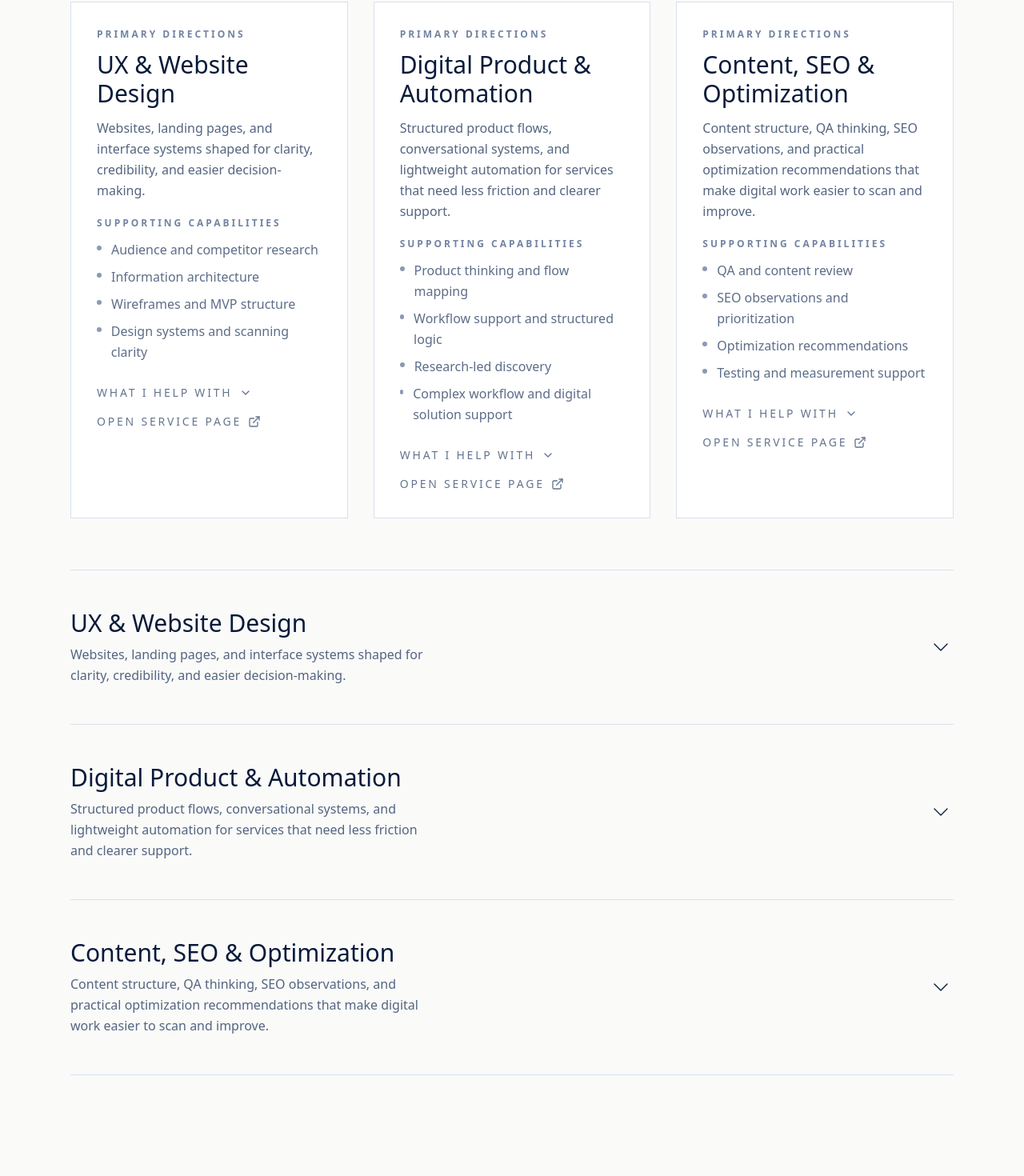
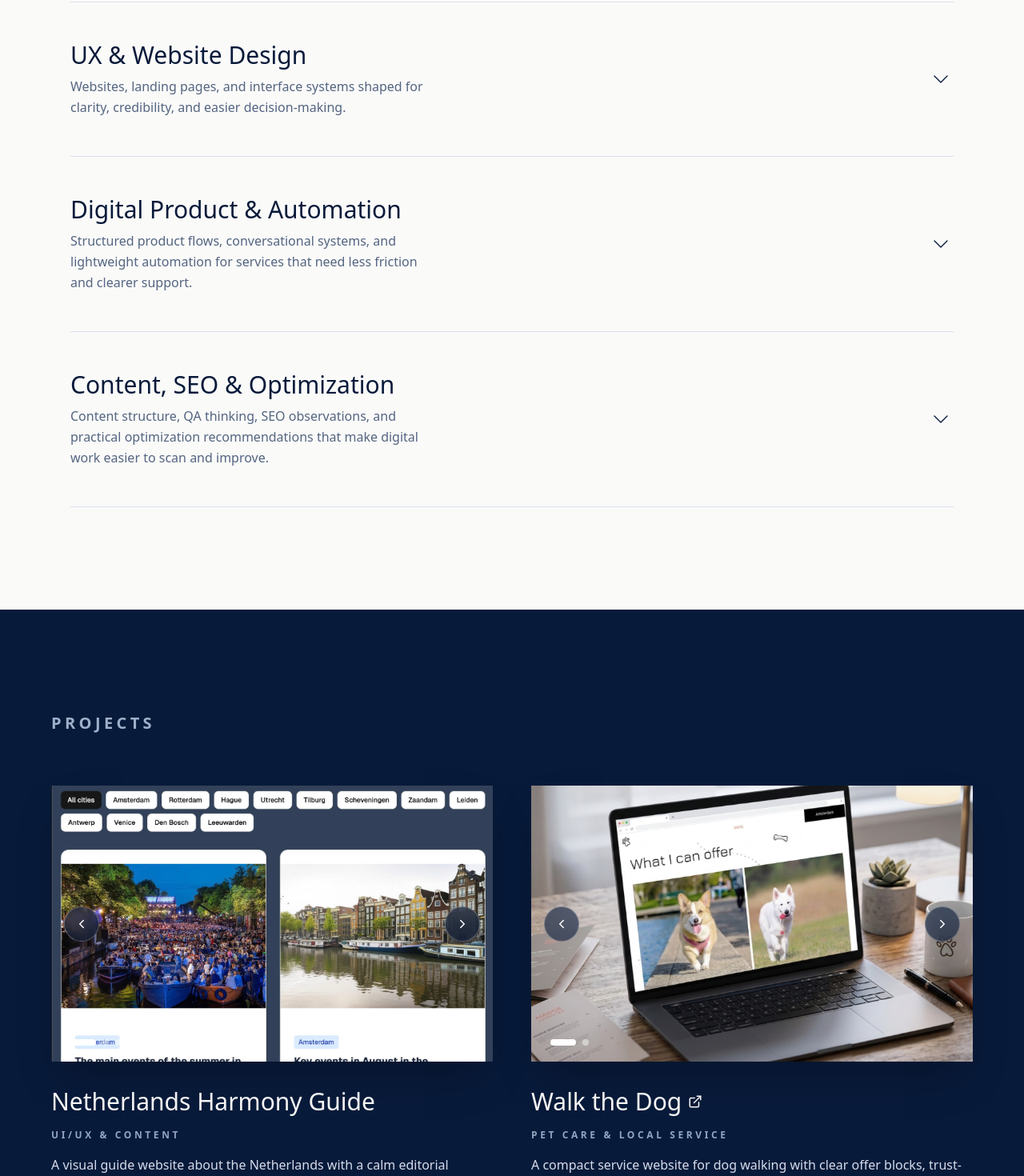
Before and after one commit to MargaritaSI/portfolio, a React (Vite) app: page / in a window 1280 px wide. Shown: the part 1019-2489 px from the top of the page at 80% size. Built offline with nearby package versions, Linux system fonts and the light colour scheme.

Commit message:
Update project

```diff
--- a/public/services/content-seo-optimization.html
+++ b/public/services/content-seo-optimization.html
@@ -48,10 +48,10 @@
           <strong>QA Testing Blog</strong>
           <p>Content organization for practical testing materials and learning resources.</p>
         </a>
-        <a class="card card-link" href="../index.html#project-seo-optimization-proposal">
+        <div class="card">
           <strong>SEO Analysis & Optimization Proposal</strong>
           <p>Audit-style review with practical recommendations and prioritized improvements.</p>
-        </a>
+        </div>
       </div>
 
       <h2>Related Articles</h2>
--- a/public/services/digital-product-automation.html
+++ b/public/services/digital-product-automation.html
@@ -44,10 +44,10 @@
 
       <h2>Related Projects</h2>
       <div class="grid two">
-        <a class="card card-link" href="../index.html#project-restaurant-support-automation">
+        <div class="card">
           <strong>Restaurant Support Automation</strong>
           <p>Conversational reservation inquiry and guest support system.</p>
-        </a>
+        </div>
         <a class="card card-link" href="../index.html#project-smart-massage">
           <strong>Massage Booking & Client Support</strong>
           <p>Structured appointment request and service support flow.</p>
--- a/src/Portfolio.tsx
+++ b/src/Portfolio.tsx
@@ -193,9 +193,9 @@ const ARTICLE_SLUGS = [
 ] as const;
 
 const ARTICLE_RELATIONS = [
-  { serviceSlug: 'content-seo-optimization', projectSlugs: ['seo-optimization-proposal', 'qa-testing-blog'] },
+  { serviceSlug: 'content-seo-optimization', projectSlugs: ['qa-testing-blog'] },
   { serviceSlug: 'ux-website-design', projectSlugs: ['netherlands-harmony-guide', 'walk-the-dog'] },
-  { serviceSlug: 'content-seo-optimization', projectSlugs: ['seo-optimization-proposal', 'qa-testing-blog'] }
+  { serviceSlug: 'content-seo-optimization', projectSlugs: ['qa-testing-blog'] }
 ] as const;
 
 const SECTION_TEXT = {
@@ -207,6 +207,8 @@ const SECTION_TEXT = {
     relatedProjects: 'Related Projects',
     relatedArticle: 'Related Article',
     relatedService: 'Related Service',
+    descriptiveCases: 'Descriptive Cases',
+    more: 'More...',
     discussDirection: 'Discuss this direction',
     nextStep: 'Next Step',
     articleCta: 'If this topic matches your project, use the related service above or jump straight into a contact conversation.',
@@ -226,6 +228,8 @@ const SECTION_TEXT = {
     relatedProjects: 'Связанные проекты',
     relatedArticle: 'Связанная статья',
     relatedService: 'Связанная услуга',
+    descriptiveCases: 'Описательные кейсы',
+    more: 'Подробнее...',
     discussDirection: 'Обсудить это направление',
     nextStep: 'Следующий шаг',
     articleCta: 'Если эта тема близка вашему проекту, перейдите к связанной услуге выше или сразу напишите мне.',
@@ -245,6 +249,8 @@ const SECTION_TEXT = {
     relatedProjects: 'Gerelateerde projecten',
     relatedArticle: 'Gerelateerd artikel',
     relatedService: 'Gerelateerde service',
+    descriptiveCases: 'Beschrijvende cases',
+    more: 'Meer...',
     discussDirection: 'Deze richting bespreken',
     nextStep: 'Volgende stap',
     articleCta: 'Als dit onderwerp bij je project past, gebruik dan de gerelateerde service hierboven of neem direct contact op.',
@@ -276,7 +282,7 @@ const PRIMARY_SERVICE_GROUPS: Record<'en' | 'ru' | 'nl', PrimaryServiceGroup[]>
       positioning: 'Structured product flows, conversational systems, and lightweight automation for services that need less friction and clearer support.',
       subserviceIndices: [1, 4, 5],
       supporting: ['Product thinking and flow mapping', 'Workflow support and structured logic', 'Research-led discovery', 'Complex workflow and digital solution support'],
-      relatedProjects: ['restaurant-support-automation', 'smart-massage', 'focus-meetings-platform', 'daily-practices', 'achievemater'],
+      relatedProjects: ['smart-massage', 'focus-meetings-platform', 'daily-practices', 'achievemater'],
       relatedArticle: 'ux-trends-2026',
       pagePath: './services/digital-product-automation.html'
     },
@@ -286,7 +292,7 @@ const PRIMARY_SERVICE_GROUPS: Record<'en' | 'ru' | 'nl', PrimaryServiceGroup[]>
       positioning: 'Content structure, QA thinking, SEO observations, and practical optimization recommendations that make digital work easier to scan and improve.',
       subserviceIndices: [2, 3],
       supporting: ['QA and content review', 'SEO observations and prioritization', 'Optimization recommendations', 'Testing and measurement support'],
-      relatedProjects: ['qa-testing-blog', 'seo-optimization-proposal'],
+      relatedProjects: ['qa-testing-blog'],
       relatedArticle: 'seo-for-small-business',
       pagePath: './services/content-seo-optimization.html'
     }
@@ -308,7 +314,7 @@ const PRIMARY_SERVICE_GROUPS: Record<'en' | 'ru' | 'nl', PrimaryServiceGroup[]>
       positioning: 'Структурированные продуктовые сценарии, conversational systems и лёгкая автоматизация для сервисов, которым нужен более понятный пользовательский путь.',
       subserviceIndices: [1, 4, 5],
       supporting: ['Product thinking и flow mapping', 'Workflow support и логика сценариев', 'Research-driven discovery', 'Поддержка сложных цифровых процессов'],
-      relatedProjects: ['restaurant-support-automation', 'smart-massage', 'focus-meetings-platform', 'daily-practices', 'achievemater'],
+      relatedProjects: ['smart-massage', 'focus-meetings-platform', 'daily-practices', 'achievemater'],
       relatedArticle: 'ux-trends-2026',
       pagePath: './services/digital-product-automation.html'
     },
@@ -318,7 +324,7 @@ const PRIMARY_SERVICE_GROUPS: Record<'en' | 'ru' | 'nl', PrimaryServiceGroup[]>
       positioning: 'Контентная структура, QA-подход, SEO-наблюдения и практические рекомендации по улучшению, которые делают сайт яснее и полезнее.',
       subserviceIndices: [2, 3],
       supporting: ['QA и контент-ревью', 'SEO-наблюдения и приоритизация', 'Рекомендации по оптимизации', 'Поддержка тестирования и метрик'],
-      relatedProjects: ['qa-testing-blog', 'seo-optimization-proposal'],
+      relatedProjects: ['qa-testing-blog'],
       relatedArticle: 'seo-for-small-business',
       pagePath: './services/content-seo-optimization.html'
     }
@@ -340,7 +346,7 @@ const PRIMARY_SERVICE_GROUPS: Record<'en' | 'ru' | 'nl', PrimaryServiceGroup[]>
       positioning: 'Gestructureerde productflows, conversationele systemen en lichte automatisering voor diensten die minder frictie en duidelijkere support nodig hebben.',
       subserviceIndices: [1, 4, 5],
       supporting: ['Product thinking en flow mapping', 'Workflow support en gestructureerde logica', 'Research-led discovery', 'Ondersteuning voor complexere digitale workflows'],
-      relatedProjects: ['restaurant-support-automation', 'smart-massage', 'focus-meetings-platform', 'daily-practices', 'achievemater'],
+      relatedProjects: ['smart-massage', 'focus-meetings-platform', 'daily-practices', 'achievemater'],
       relatedArticle: 'ux-trends-2026',
       pagePath: './services/digital-product-automation.html'
     },
@@ -350,7 +356,7 @@ const PRIMARY_SERVICE_GROUPS: Record<'en' | 'ru' | 'nl', PrimaryServiceGroup[]>
       positioning: 'Contentstructuur, QA-denken, SEO-observaties en praktische optimalisatievoorstellen die digitale inhoud duidelijker en bruikbaarder maken.',
       subserviceIndices: [2, 3],
       supporting: ['QA en content review', 'SEO-observaties en prioritering', 'Optimalisatievoorstellen', 'Ondersteuning voor testen en metingen'],
-      relatedProjects: ['qa-testing-blog', 'seo-optimization-proposal'],
+      relatedProjects: ['qa-testing-blog'],
       relatedArticle: 'seo-for-small-business',
       pagePath: './services/content-seo-optimization.html'
     }
@@ -412,6 +418,38 @@ const EXTRA_PROJECTS: Record<'en' | 'ru' | 'nl', Project[]> = {
       images: []
     }
   ]
+};
+
+const DESCRIPTIVE_CASES_BY_GROUP = {
+  'digital-product-automation': ['restaurant-support-automation'],
+  'content-seo-optimization': ['seo-optimization-proposal']
+} as const;
+
+const VISUALIZATION_PROJECT: Record<'en' | 'ru' | 'nl', Project> = {
+  en: {
+    slug: 'visualization-work',
+    title: 'Visualization Work',
+    category: '3D & Spatial Visuals',
+    description: 'A lightweight browser-based visualization case focused on making a rough interior concept easier to discuss through a clearer before / after presentation.',
+    summary: 'Prepared as a standard project block for before / after carousel assets',
+    images: []
+  },
+  ru: {
+    slug: 'visualization-work',
+    title: 'Visualization Work',
+    category: '3D и визуализация пространства',
+    description: 'Кейс лёгкой browser-based визуализации, где грубая пространственная схема была превращена в более понятную before / after подачу.',
+    summary: 'Подготовлен как обычный проектный блок для будущих before / after изображений',
+    images: []
+  },
+  nl: {
+    slug: 'visualization-work',
+    title: 'Visualization Work',
+    category: '3D & ruimtelijke visuals',
+    description: 'Een lichte browser-based visualisatiecase waarbij een ruwe ruimtelijke opzet werd omgezet in een duidelijkere before / after presentatie.',
+    summary: 'Voorbereid als regulier projectblok voor toekomstige before / after carousel-assets',
+    images: []
+  }
 };
 
 const PROJECT_CASES: Record<'en' | 'ru' | 'nl', Record<string, ProjectCase>> = {
@@ -2148,9 +2186,8 @@ export default function Portfolio() {
   const t = data[language];
   const labels = SECTION_TEXT[language];
   const serviceGroups = PRIMARY_SERVICE_GROUPS[language];
-  const displayedProjects = [...t.projects, ...EXTRA_PROJECTS[language]];
-  const projectCases = PROJECT_CASES[language];
-  const visualizationBlock = VISUALIZATION_WORK[language];
+  const displayedProjects = [...t.projects, VISUALIZATION_PROJECT[language]];
+  const descriptiveCases = EXTRA_PROJECTS[language];
   const defaultOgImage = `${SITE_URL}/og-cover.jpg`;
 
   useEffect(() => {
@@ -2331,38 +2368,6 @@ export default function Portfolio() {
 
         <section id="services" className="py-32 px-6 max-w-6xl mx-auto border-t border-[#d8e1ee]">
           <h2 className="text-lg md:text-xl font-bold uppercase tracking-[0.22em] mb-16 text-[#7384a2]">{t.ui.services}</h2>
-          <div className="grid md:grid-cols-3 gap-8 mb-16">
-            {serviceGroups.map((group, index) => (
-              <article key={group.slug} className="border border-[#d8e1ee] bg-white p-8 flex flex-col gap-5">
-                <div className="space-y-3">
-                  <div className="text-xs font-bold uppercase tracking-[0.25em] text-[#7384a2]">{labels.primaryDirections}</div>
-                  <h3 className="text-3xl font-light">{group.title}</h3>
-                  <p className="text-[#546581] font-light leading-relaxed">{group.positioning}</p>
-                </div>
-                <div className="space-y-3">
-                  <div className="text-xs font-bold uppercase tracking-[0.25em] text-[#7384a2]">{labels.supportingCapabilities}</div>
-                  <ul className="space-y-2">
-                    {group.supporting.map((item) => (
-                      <li key={item} className="flex items-start gap-3 text-[#5d6d88] font-light leading-relaxed">
-                        <span className="mt-2 h-1.5 w-1.5 rounded-full bg-[#8b99b2]" />
-                        <span>{item}</span>
-                      </li>
-                    ))}
-                  </ul>
-                </div>
-                <div className="flex flex-wrap gap-4 pt-2">
-                  <button onClick={() => openService(index)} className="inline-flex items-center gap-2 text-sm uppercase tracking-[0.2em] text-[#64748f] hover:text-[#081a3a] transition-colors">
-                    {labels.whatIHelpWith}
-                    <ChevronDown size={16} className={`${expandedService === index ? 'rotate-180' : ''} transition-transform`} />
-                  </button>
-                  <a href={group.pagePath} className="inline-flex items-center gap-2 text-sm uppercase tracking-[0.2em] text-[#64748f] hover:text-[#081a3a] transition-colors">
-                    {labels.servicePage}
-                    <ExternalLink size={16} />
-                  </a>
-                </div>
-              </article>
-            ))}
-          </div>
           <div className="grid border-t border-[#d8e1ee]">
             {serviceGroups.map((group, index) => (
               <div key={index} className="border-b border-[#d8e1ee] group">
@@ -2394,6 +2399,26 @@ export default function Portfolio() {
                       </div>
                     ))}
                   </div>
+                  {DESCRIPTIVE_CASES_BY_GROUP[group.slug as keyof typeof DESCRIPTIVE_CASES_BY_GROUP] && (
+                    <div className="mt-8 border-t border-[#d8e1ee] pt-8">
+                      <div className="text-xs font-bold uppercase tracking-[0.25em] text-[#7384a2] mb-4">{labels.descriptiveCases}</div>
+                      <div className="grid md:grid-cols-2 gap-6">
+                        {DESCRIPTIVE_CASES_BY_GROUP[group.slug as keyof typeof DESCRIPTIVE_CASES_BY_GROUP].map((caseSlug) => {
+                          const descriptiveCase = descriptiveCases.find((item) => item.slug === caseSlug);
+                          if (!descriptiveCase) return null;
+
+                          return (
+                            <article key={descriptiveCase.slug} className="border border-[#d8e1ee] bg-[#f3f7fc] p-6 space-y-3">
+                              <div className="text-xs font-bold uppercase tracking-[0.3em] text-[#7384a2]">{descriptiveCase.category}</div>
+                              <h4 className="text-xl font-medium text-[#081a3a]">{descriptiveCase.title}</h4>
+                              <p className="text-[#546581] font-light leading-relaxed">{descriptiveCase.description}</p>
+                              <p className="text-sm text-[#6b7c99] font-light leading-relaxed">{descriptiveCase.summary}</p>
+                            </article>
+                          );
+                        })}
+                      </div>
+                    </div>
+                  )}
                   <div className="mt-8 grid md:grid-cols-2 gap-6 border-t border-[#d8e1ee] pt-8">
                     <div className="space-y-3">
                       <div className="text-xs font-bold uppercase tracking-[0.25em] text-[#7384a2]">{labels.relatedProjects}</div>
@@ -2428,6 +2453,10 @@ export default function Portfolio() {
                       >
                         {t.articles[ARTICLE_SLUGS.indexOf(group.relatedArticle)].title}
                       </a>
+                      <a href={group.pagePath} className="inline-flex items-center gap-2 text-sm uppercase tracking-[0.2em] text-[#64748f] hover:text-[#081a3a] transition-colors">
+                        {labels.more}
+                        <ExternalLink size={16} />
+                      </a>
                       <a href="#contact" onClick={(e) => scroll(e, 'contact')} className="inline-flex items-center gap-2 text-sm uppercase tracking-[0.2em] text-[#64748f] hover:text-[#081a3a] transition-colors">
                         {labels.discussDirection}
                         <ArrowRight size={16} />
@@ -2445,7 +2474,6 @@ export default function Portfolio() {
             <h2 className="text-lg md:text-xl font-bold uppercase tracking-[0.22em] mb-16 text-[#9fb0ca]">{t.ui.projects}</h2>
             <div className="grid md:grid-cols-2 gap-12">
               {displayedProjects.map((project, index) => {
-                const caseData = projectCases[project.slug];
                 return (
                 <div key={index} id={`project-${project.slug}`} className="group scroll-mt-28">
                   <div className="aspect-[16/10] bg-[#10244b] mb-8 overflow-hidden relative shadow-2xl">
@@ -2517,43 +2545,12 @@ export default function Portfolio() {
                     )}
                     <div className="text-xs font-bold uppercase tracking-[0.3em] text-[#93a5c1]">{project.category}</div>
                     <div className="space-y-3 text-[#d4dcec] font-light leading-relaxed">
-                      <p><span className="text-[#9fb0ca] font-medium">{labels.goal}:</span> {caseData.goal}</p>
-                      <p><span className="text-[#9fb0ca] font-medium">{labels.role}:</span> {caseData.role}</p>
-                      <p><span className="text-[#9fb0ca] font-medium">{labels.did}:</span> {caseData.did}</p>
-                      <p><span className="text-[#9fb0ca] font-medium">{labels.outcome}:</span> {caseData.outcome}</p>
+                      <p>{project.description}</p>
+                      <p className="text-[#9fb0ca]">{project.summary}</p>
                     </div>
                   </div>
                 </div>
               )})}
-            </div>
-          </div>
-        </section>
-
-        <section id="visualization-work" className="py-32 px-6 max-w-6xl mx-auto border-t border-[#d8e1ee]">
-          <h2 className="text-lg md:text-xl font-bold uppercase tracking-[0.22em] mb-16 text-[#7384a2]">{labels.visualWork}</h2>
-          <div className="grid lg:grid-cols-[1.1fr,0.9fr] gap-12">
-            <div className="space-y-6">
-              <p className="text-[#546581] font-light leading-relaxed max-w-3xl">{visualizationBlock.intro}</p>
-              <div className="grid md:grid-cols-2 gap-6">
-                <div className="border border-[#d8e1ee] bg-[#f3f7fc] p-8 min-h-[220px] flex flex-col justify-between">
-                  <div className="text-xs font-bold uppercase tracking-[0.25em] text-[#7384a2]">{visualizationBlock.labels.before}</div>
-                  <p className="text-[#40506f] font-light leading-relaxed">{visualizationBlock.before}</p>
-                  <div className="text-sm text-[#7d8eac]">{visualizationBlock.labels.placeholder}</div>
-                </div>
-                <div className="border border-[#d8e1ee] bg-white p-8 min-h-[220px] flex flex-col justify-between shadow-sm">
-                  <div className="text-xs font-bold uppercase tracking-[0.25em] text-[#7384a2]">{visualizationBlock.labels.after}</div>
-                  <p className="text-[#40506f] font-light leading-relaxed">{visualizationBlock.after}</p>
-                  <div className="text-sm text-[#7d8eac]">{visualizationBlock.labels.placeholder}</div>
-                </div>
-              </div>
-            </div>
-            <div className="border border-[#d8e1ee] bg-white p-8 shadow-sm space-y-5">
-              {visualizationBlock.details.map(([label, text]) => (
-                <div key={label}>
-                  <div className="text-xs font-bold uppercase tracking-[0.25em] text-[#7384a2] mb-2">{label}</div>
-                  <p className="text-[#546581] font-light leading-relaxed">{text}</p>
-                </div>
-              ))}
             </div>
           </div>
         </section>
```
